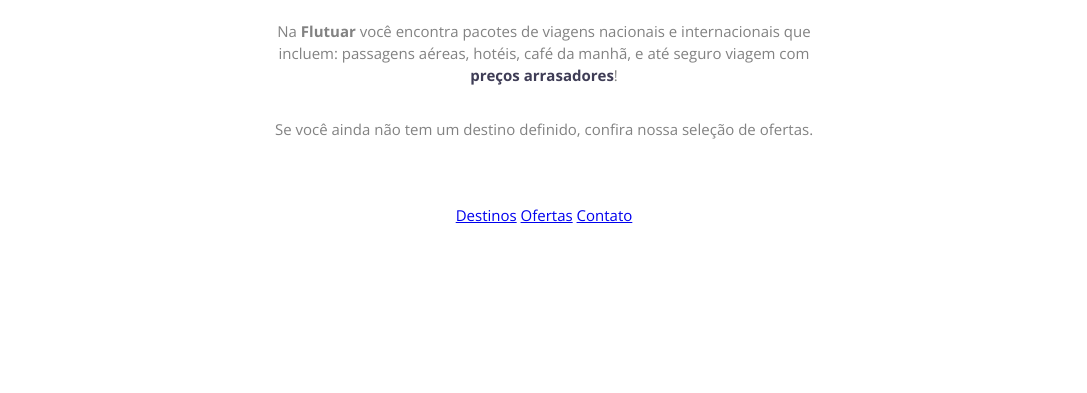
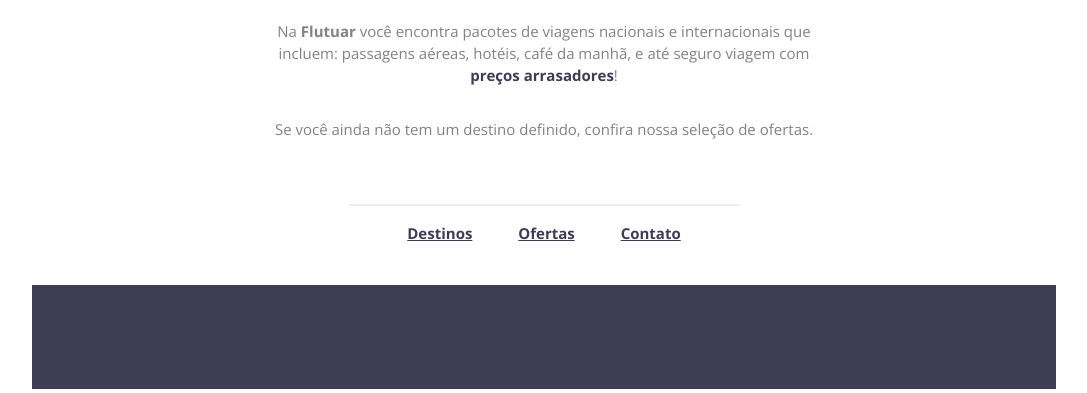
Before and after one commit to CesarFDev/Explorer---Desafio-Proj-01, a plain HTML site: page index.html in a window 1280 px wide. Shown: the part 407-800 px from the top of the page, without its empty margins (96-1183 px from the left). Drawn offline with nearby package versions, Linux system fonts and the light colour scheme.

Commit message:
struggling underline/lineshadow/waveborder

```diff
--- a/index.html
+++ b/index.html
@@ -3,6 +3,7 @@
   <head>
     <link rel="preconnect" href="https://fonts.googleapis.com" />
     <link rel="preconnect" href="https://fonts.gstatic.com" crossorigin />
+    <link rel="shortcut icon" href="./assets/Favicon.svg" type="image" />
     <meta charset="UTF-8" />
     <meta name="viewport" content="width=device-width, initial-scale=1.0" />
     <title>Explorer - Desafio Proj 01</title>
--- a/style.css
+++ b/style.css
@@ -5,7 +5,6 @@
 }
 
 body {
-
   font-family: "Open Sans", sans-serif;
   font-size: 15px;
   font-weight: normal;
@@ -28,12 +27,12 @@ h1 {
   font-size: 32px;
   font-weight: 500;
   margin: auto;
-  color: #3F3D56;
+  color: #3f3d56;
   margin-bottom: 22px;
 }
 
 h1 span {
-  color: #EE24FF;
+  color: #ee24ff;
   font-weight: bold;
 }
 
@@ -44,11 +43,41 @@ p {
 
 p span {
   font-weight: bold;
-  color: #3F3D56;
+  color: #3f3d56;
 }
 
 .textline2 {
   width: 626px;
   margin: 32px auto 0px;
+}
+
+#footer {
+  width: 1024px;
+  height: 176px;
+  margin: 0px auto 0px;
+}
+
+#footer a + a {
+  margin-left: 42px;
+}
+
+.line {
+  width: 391px;
+  height: 0px;
+  border: 1px solid #eceff2;
+  margin: 0px auto 16px;
+  box-shadow: 317 614 blur;
 
 }
+a {
+  font-weight: bold;
+  color: #3f3d56;
+}
+
+.wave {
+  margin: 41px auto 0px;
+  width: 1024px;
+  height: 104px;
+  background-color: #3f3d56;
+
+}
```
Also changed, not shown: assets/Favicon.svg (added).
